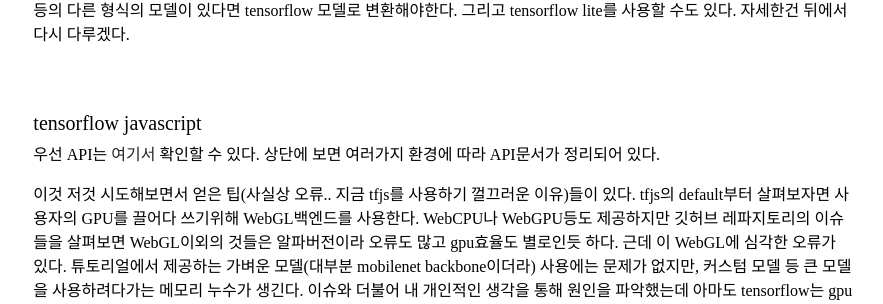
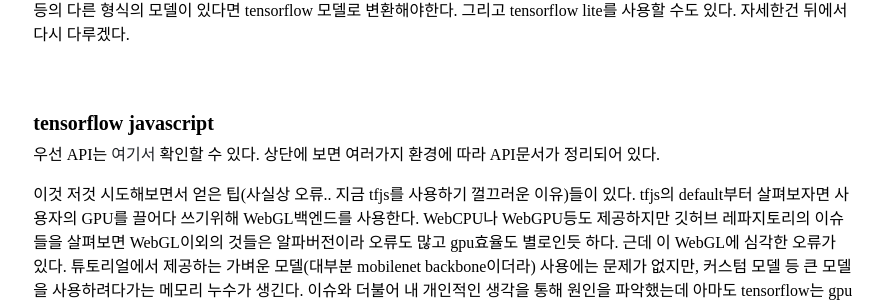
Before and after one commit to HyeongminMoon/tfjs_Edge-computing-by-inference-AImodel-on-WebGL, a Jekyll site: the page built from index.md, in a window 1280 px wide. Shown: the part 846-1150 px from the top of the page, without its empty margins (196-1079 px from the left). Built offline with Jekyll 4.4.1, drawn with Linux system fonts in a browser that asks for light colours; some web fonts are replaced.

Commit message:
Update publications.html

```diff
--- a/_includes/publications.html
+++ b/_includes/publications.html
@@ -38,7 +38,7 @@
     자세한건 뒤에서 다시 다루겠다.</p>
 <br></br>
 
-<h5 class="jm-font"> tensorflow javascript </h5>
+<h5 class="jm-font"> <b>tensorflow javascript</b> </h5>
 <p class="jm-font"> 우선 API는 <a herf="https://js.tensorflow.org/api/latest/">여기서</a> 확인할 수 있다. 상단에 보면 여러가지 환경에 따라 API문서가 정리되어 있다.</p>
 <p class="jm-font"> 이것 저것 시도해보면서 얻은 팁(사실상 오류.. 지금 tfjs를 사용하기 껄끄러운 이유)들이 있다. tfjs의 default부터 살펴보자면 사용자의 GPU를 끌어다 쓰기위해 WebGL백엔드를 사용한다.
     WebCPU나 WebGPU등도 제공하지만 깃허브 레파지토리의 이슈들을 살펴보면 WebGL이외의 것들은 알파버전이라 오류도 많고 gpu효율도 별로인듯 하다. 근데 이 WebGL에 심각한 오류가 있다. 튜토리얼에서
```
